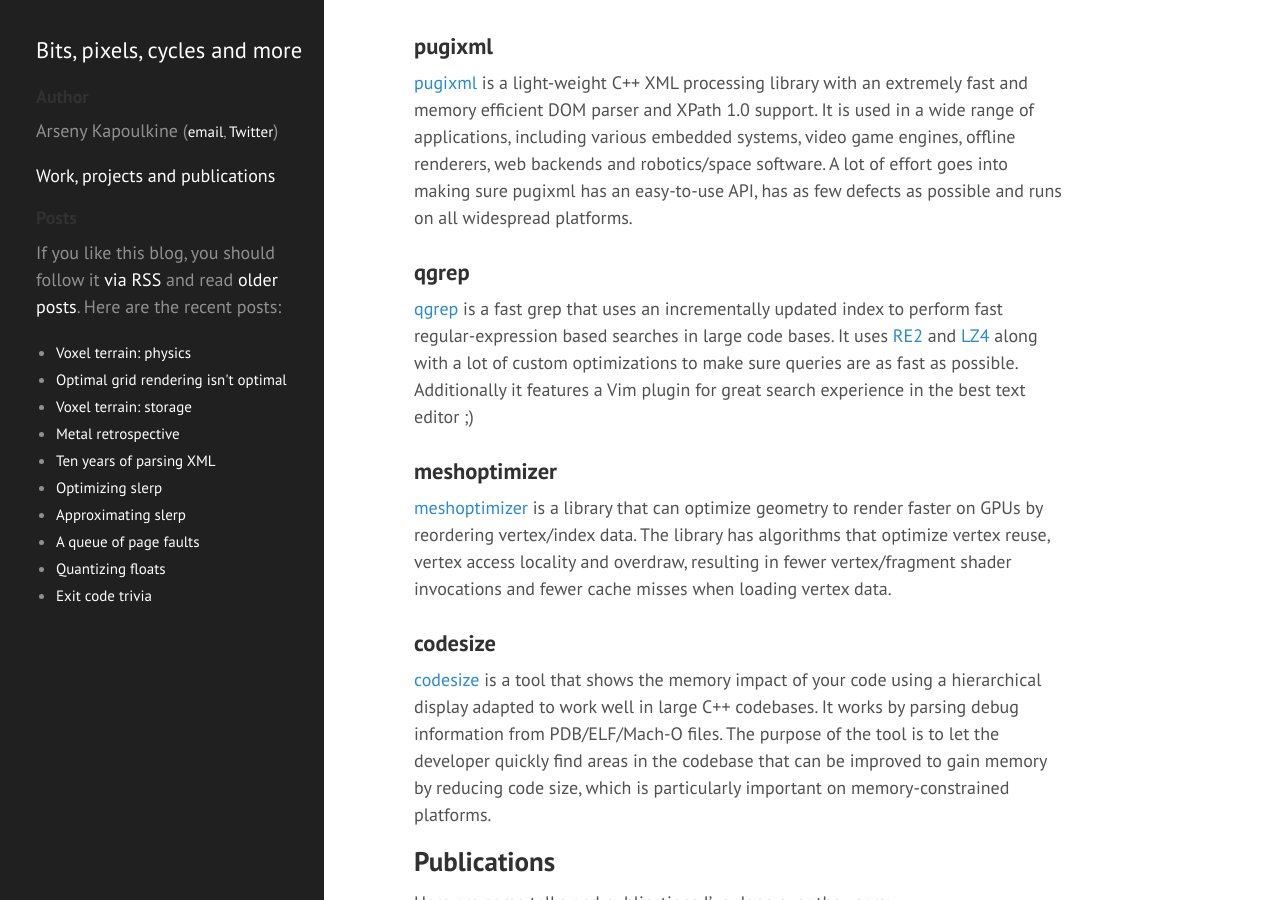
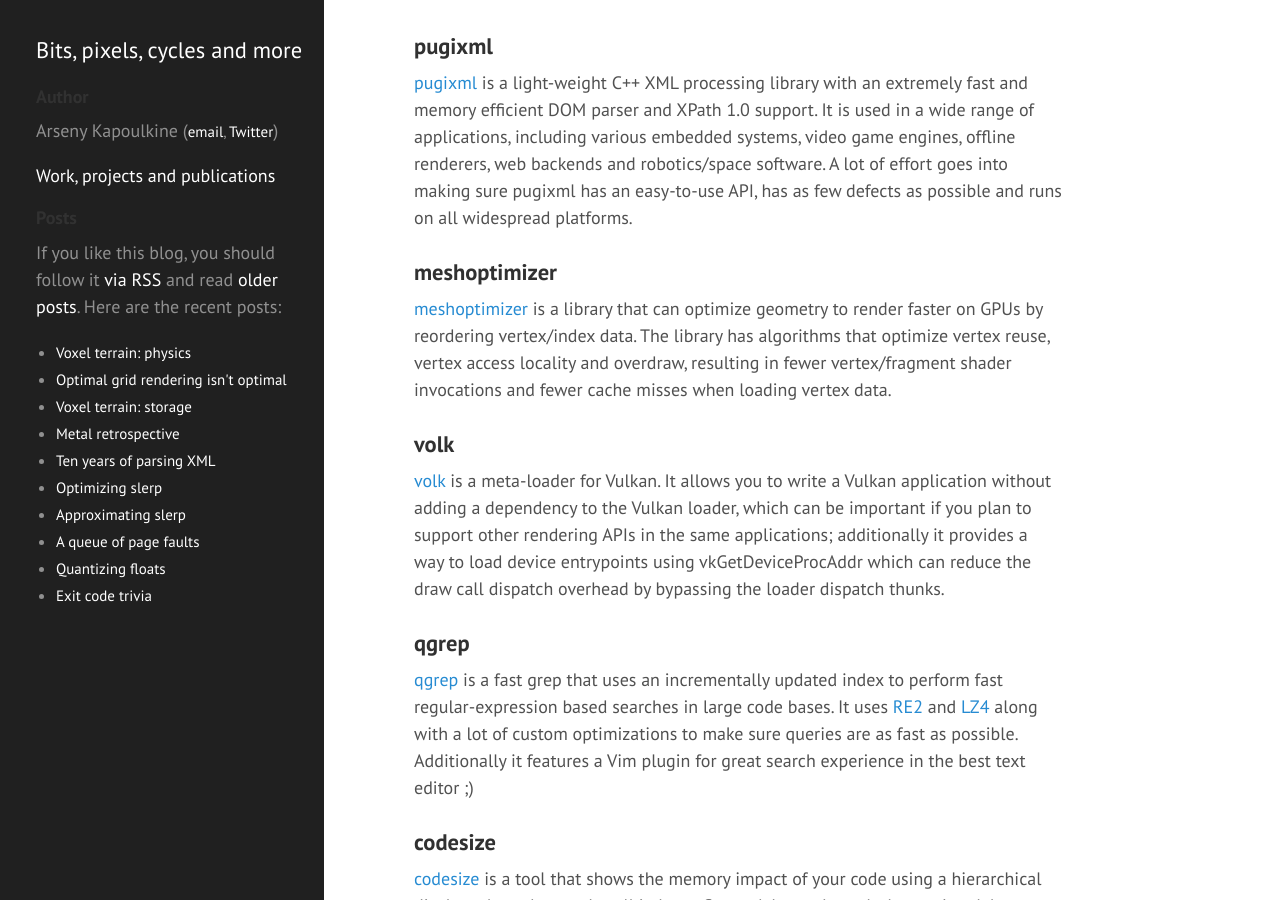
Before and after one commit to zeux/zeux.github.io, a Jekyll site: the page built from about.md, in a window 1280 px wide and 900 px high, scrolled down 565 px. Built offline with Jekyll 4.4.1, drawn with Linux system fonts in a browser that asks for light colours.

Commit message:
Add volk, move meshoptimizer to be right after pugixml (projects are roughly sorted by popularity)

```diff
--- a/about.md
+++ b/about.md
@@ -32,13 +32,17 @@
 
 [pugixml](http://pugixml.org/) is a light-weight C++ XML processing library with an extremely fast and memory efficient DOM parser and XPath 1.0 support. It is used in a wide range of applications, including various embedded systems, video game engines, offline renderers, web backends and robotics/space software. A lot of effort goes into making sure pugixml has an easy-to-use API, has as few defects as possible and runs on all widespread platforms.
 
+### meshoptimizer
+
+[meshoptimizer](http://github.com/zeux/meshoptimizer) is a library that can optimize geometry to render faster on GPUs by reordering vertex/index data. The library has algorithms that optimize vertex reuse, vertex access locality and overdraw, resulting in fewer vertex/fragment shader invocations and fewer cache misses when loading vertex data.
+
+### volk
+
+[volk](http://github.com/zeux/volk) is a meta-loader for Vulkan. It allows you to write a Vulkan application without adding a dependency to the Vulkan loader, which can be important if you plan to support other rendering APIs in the same applications; additionally it provides a way to load device entrypoints using vkGetDeviceProcAddr which can reduce the draw call dispatch overhead by bypassing the loader dispatch thunks.
+
 ### qgrep
 
 [qgrep](http://github.com/zeux/qgrep) is a fast grep that uses an incrementally updated index to perform fast regular-expression based searches in large code bases. It uses [RE2](http://code.google.com/p/re2/) and [LZ4](http://code.google.com/p/lz4/) along with a lot of custom optimizations to make sure queries are as fast as possible. Additionally it features a Vim plugin for great search experience in the best text editor ;)
-
-### meshoptimizer
-
-[meshoptimizer](http://github.com/zeux/meshoptimizer) is a library that can optimize geometry to render faster on GPUs by reordering vertex/index data. The library has algorithms that optimize vertex reuse, vertex access locality and overdraw, resulting in fewer vertex/fragment shader invocations and fewer cache misses when loading vertex data.
 
 ### codesize
 
```
